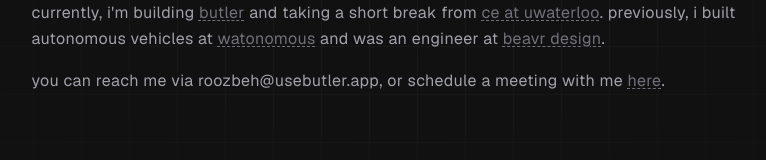
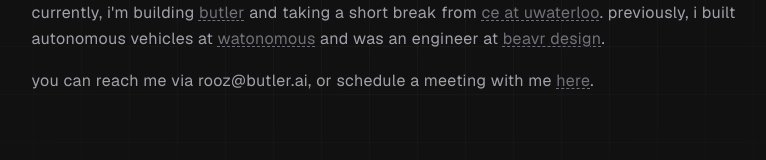
Before and after one commit to roozbehali/site, a Next.js app: page / in a window 1280 px wide. Shown: the part 410-570 px from the top of the page, without its empty margins (239-1005 px from the left). Built offline with nearby package versions, Linux system fonts and the light colour scheme.

Commit message:
butler.ai update

```diff
--- a/src/app/page.tsx
+++ b/src/app/page.tsx
@@ -56,8 +56,8 @@
 						</p>
 						<p>
 							currently, i'm building{" "}
-							<Link href="https://www.usebutler.app/">butler</Link> and taking a
-							short break from{" "}
+							<Link href="https://butler.ai/">butler</Link> and taking a short
+							break from{" "}
 							<Link href="https://ece.engineering/">ce at uwaterloo</Link>.
 							previously, i built autonomous vehicles at{" "}
 							<Link href="https://watonomous.ca/">watonomous</Link> and was an
@@ -66,8 +66,8 @@
 						</p>
 						<p>
 							you can reach me via{" "}
-							<a href="mailto:roozbeh@usebutler.app">roozbeh@usebutler.app</a>,
-							or schedule a meeting with me{" "}
+							<a href="mailto:rooz@butler.ai">rooz@butler.ai</a>, or schedule a
+							meeting with me{" "}
 							<Link href="https://cal.com/roozbehali">here</Link>.
 						</p>
 					</div>
```
